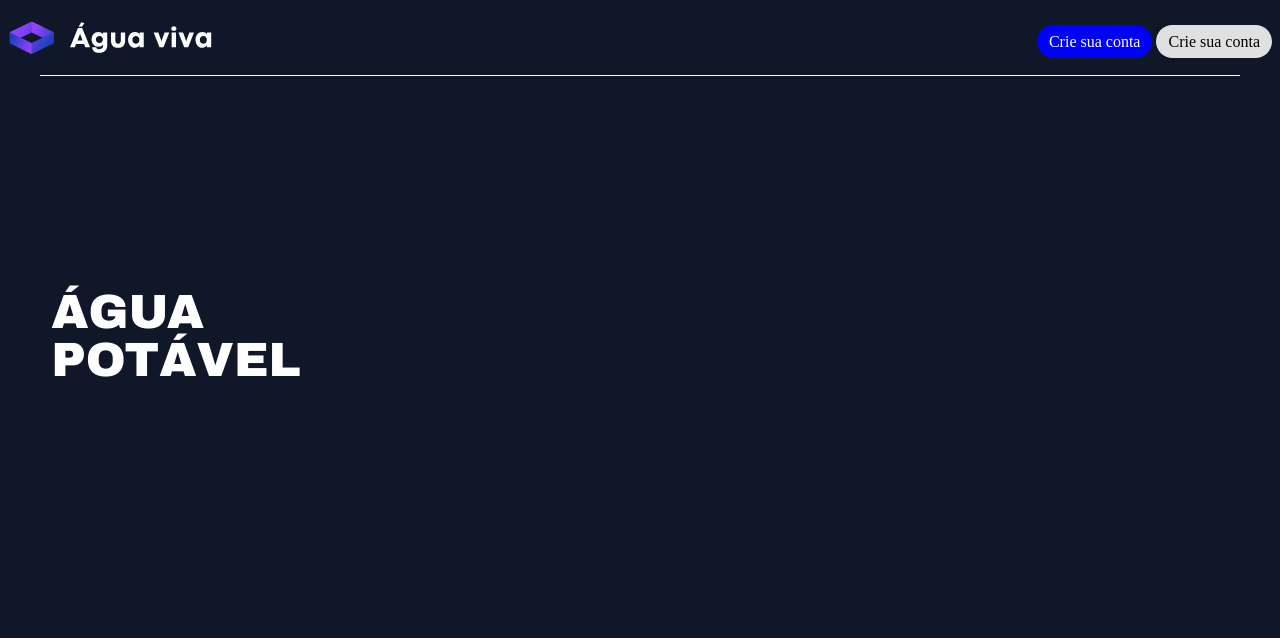
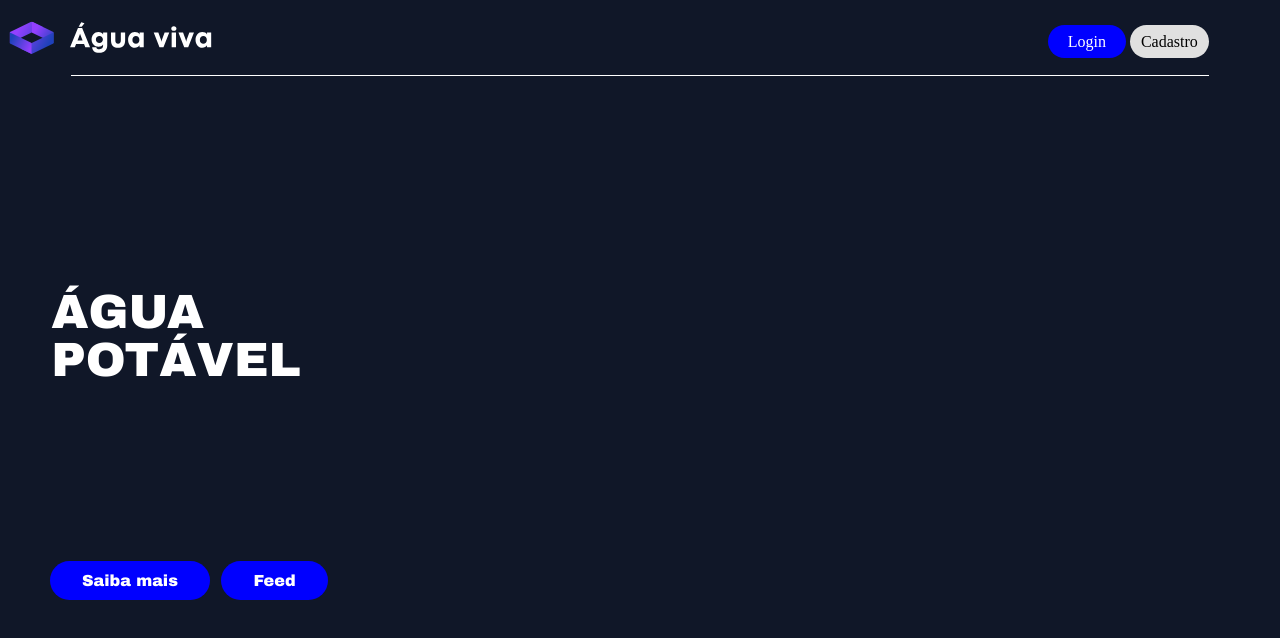
Before and after one commit to ICEI-PUC-Minas-PMV-ADS/pmv-ads-2024-1-e1-proj-web-t09-pmv-ads-2024-1-e1-projeto-agua-potavel, a plain HTML site: page codigo-fonte/src/index.html in a window 1280 px wide. Drawn offline with Linux system fonts and the light colour scheme.

Commit message:
Esboço da page home feito, agora ajustes nos detalhes

```diff
--- a/codigo-fonte/src/index.css
+++ b/codigo-fonte/src/index.css
@@ -10,7 +10,8 @@ h1 {
 .container {
     display: flex;
     align-items: center;
-    justify-content: space-between;
+    justify-content:space-between;
+    width: 95%;
 }
 
 .primary-icon {
@@ -21,19 +22,19 @@ h1 {
     background-color: blue;
     color: #FFFFFF;
     border-radius: 20px;
-    padding: 8px 12px;
+    padding: 8px 20px;
 }
 
 .cadastro {
     background-color: #e0e0e0;
     border-radius: 20px;
-    padding: 8px 12px;;
+    padding: 8px 11px;;
     margin: auto;
 }
 
 .separator {
     border-top: 1px solid #ffffff;
-    width: 95%;
+    width: 90%;
     margin:  auto;
 }
 
@@ -46,3 +47,30 @@ h1 {
     font-size: 3em;
     line-height: 1;
 }
+
+.sub-icons {
+    display: flex;
+    justify-content:flex-start; /* Centraliza os elementos horizontalmente */
+    position: fixed; /* Mantém o contêiner na mesma posição enquanto rola a página */
+    bottom: 25%; /* Define a distância do contêiner ao rodapé da página */
+    left: 3%; /* Move os botões 5% para a direita em relação à margem esquerda */
+    width: 90%; /* Ocupa 90% da largura da página */
+}
+
+.feed{
+    background-color: blue;
+    color: white;
+    font-family: Arial Black, Arial, sans-serif;
+    border-radius: 25px;
+    padding: 0.5em 1em; /* Adiciona espaço interno usando unidades relativas */
+    padding: 0.7em 2em;
+}
+.saiba {
+    background-color: blue;
+    color: white;
+    font-family: Arial Black, Arial, sans-serif;
+    border-radius: 25px;
+    padding: 0.5em 1em; /* Adiciona espaço interno usando unidades relativas */
+    margin: 0 1%; /* Adiciona espaço entre os botões usando porcentagem */
+    padding: 0.7em 2em;
+}
--- a/codigo-fonte/src/index.html
+++ b/codigo-fonte/src/index.html
@@ -16,8 +16,8 @@
                     <img src="./Netric (2).svg" alt="">
                 </div>
                 <div class="icons">
-                    <a class="login">Crie sua conta</a>
-                    <a class="cadastro">Crie sua conta</a>
+                    <a class="login">Login</a>
+                    <a class="cadastro">Cadastro</a>
                 </div>
             </div>
     </header>
@@ -27,7 +27,10 @@
             ÁGUA<br>
             POTÁVEL
         </div>
-
+        <div class="sub-icons">
+            <a class="saiba">Saiba mais</a>
+            <a class="feed">Feed</a>
+        </div>
     </main>
 </body>
 
```
